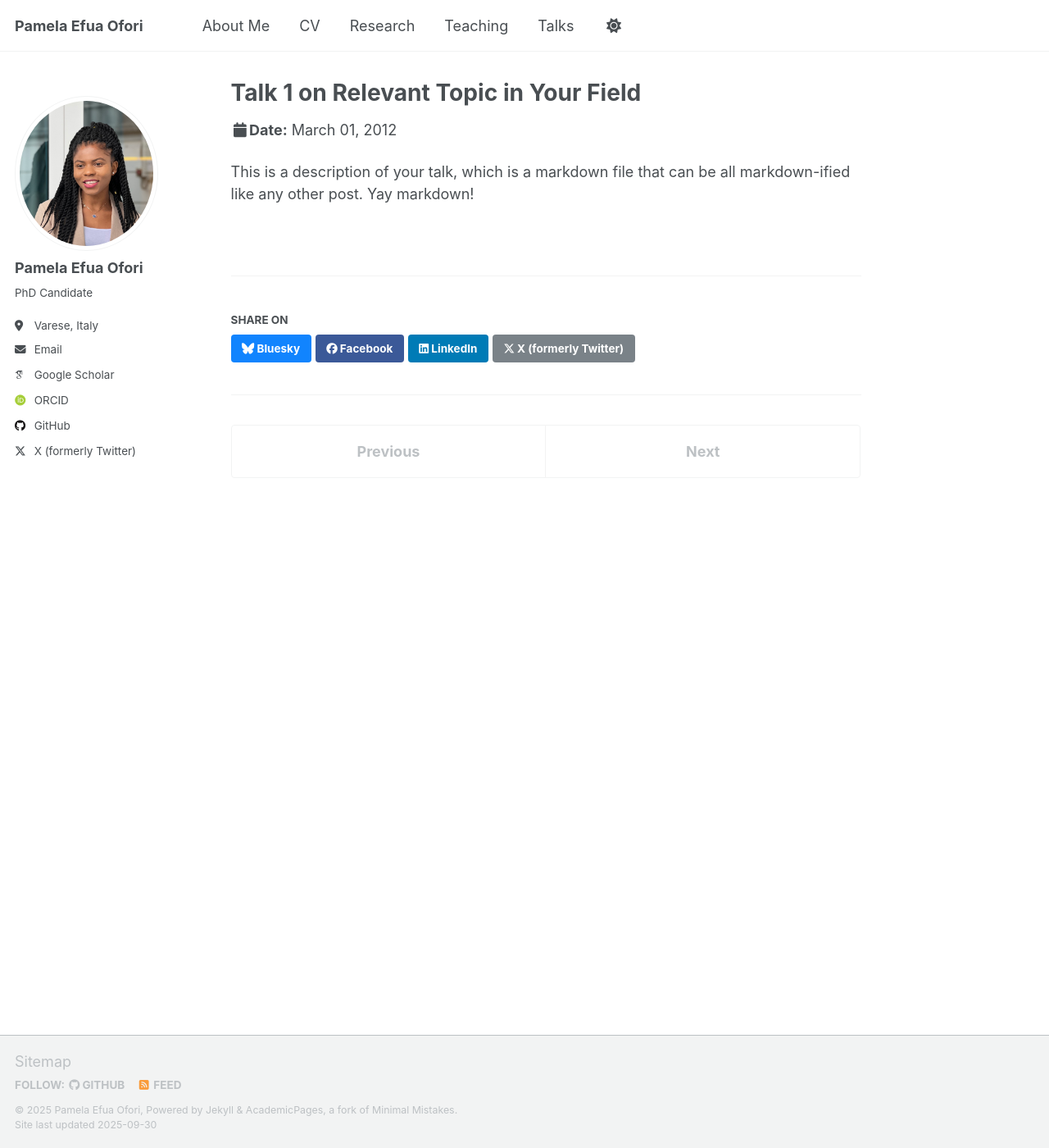
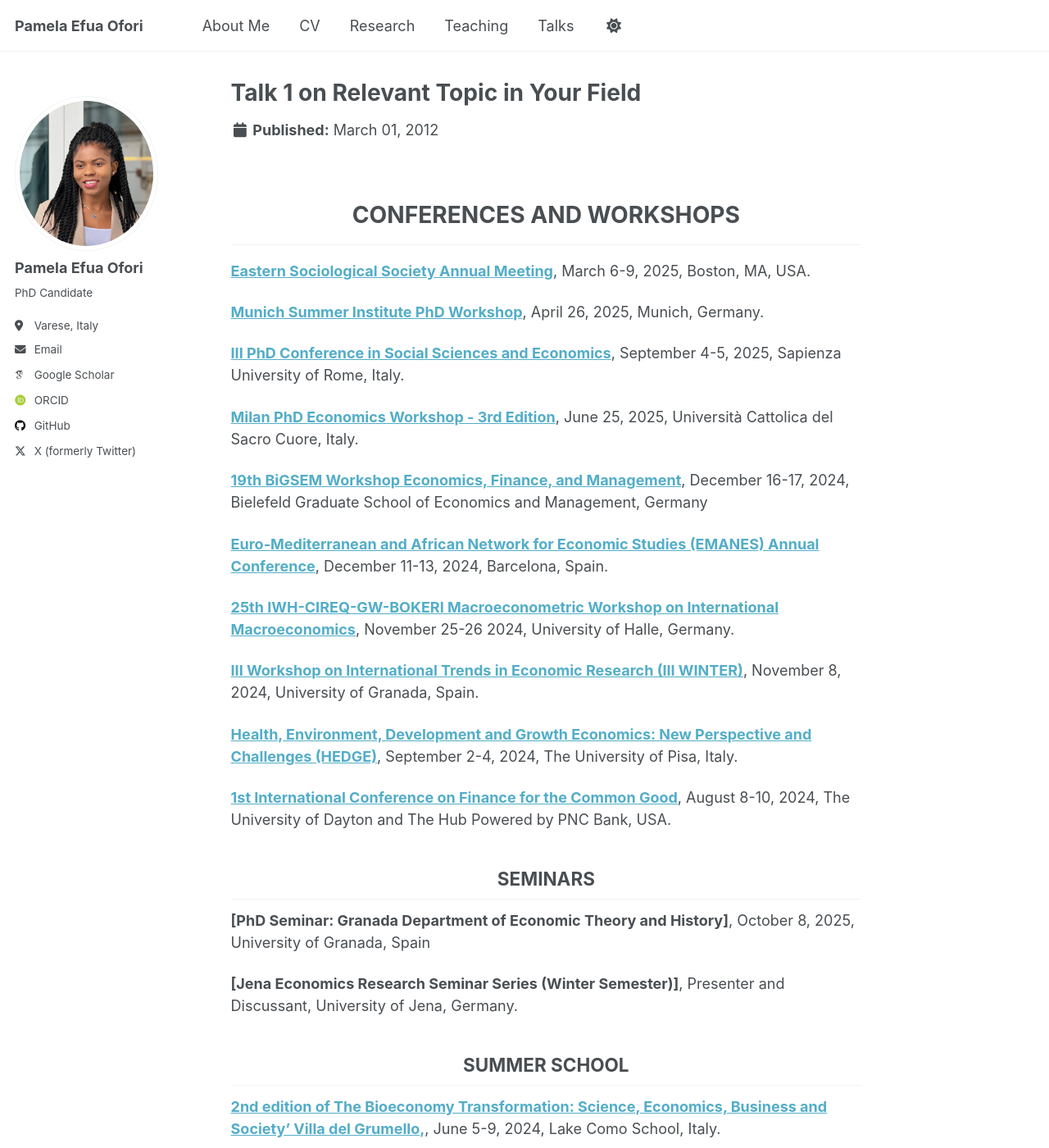
Before and after one commit to PEOFORI/peofori.github.io, a Jekyll site: the page built from _talks/2012-03-01-talk-1.md, in a window 1280 px wide and 1400 px high. Shown: the whole window at 82% size. Built offline with Jekyll 4.4.1, drawn with Linux system fonts in a browser that asks for light colours; some web fonts are replaced; a script that is not in the unit is left out.

Commit message:
Update 2012-03-01-talk-1.md

```diff
--- a/_talks/2012-03-01-talk-1.md
+++ b/_talks/2012-03-01-talk-1.md
@@ -1,11 +1,48 @@
 ---
 title: "Talk 1 on Relevant Topic in Your Field"
-collection: talks
-type: "Talk"
+layout: single
+classes: wide
 permalink: /talks/2012-03-01-talk-1
-venue: "UC San Francisco, Department of Testing"
-date: 2012-03-01
-location: "San Francisco, CA, USA"
 ---
 
-This is a description of your talk, which is a markdown file that can be all markdown-ified like any other post. Yay markdown!
+<br/>
+
+<!-- Google Tag Manager (noscript) -->
+<noscript><iframe src="https://www.googletagmanager.com/ns.html?id=GTM-PNS829G"
+height="0" width="0" style="display:none;visibility:hidden"></iframe></noscript>
+<!-- End Google Tag Manager (noscript) -->
+
+# <center> CONFERENCES AND WORKSHOPS </center>
+- - -
+**[Eastern Sociological Society Annual Meeting](https://www.essnet.org/annual-conference)**, March 6-9, 2025, Boston, MA, USA. <br/>
+
+**[Munich Summer Institute PhD Workshop](https://www.munich-summer-institute.org/msi-ph-d-workshop)**, April 26, 2025, Munich, Germany.  <br/>
+
+**[III PhD Conference in Social Sciences and Economics](https://sites.google.com/uniroma1.it/sapienzaphdconference/call-for-applications-2025?authuser=0)**, September 4-5, 2025, Sapienza University of Rome, Italy.   <br/>
+
+**[Milan PhD Economics Workshop - 3rd Edition](https://sites.google.com/view/milanphdeconworkshop/home)**, June 25, 2025, Università Cattolica del Sacro Cuore, Italy.   <br/>
+
+**[19th BiGSEM Workshop Economics, Finance, and Management](https://www.uni-bielefeld.de/fakultaeten/wirtschaftswissenschaften/einrichtungen/bigsem/bigsem-doctoral-workshop/previous-bigsem-doctoral/)**, December 16-17, 2024, Bielefeld Graduate School of Economics and Management, Germany  <br/>
+
+**[Euro-Mediterranean and African Network for Economic Studies (EMANES) Annual Conference](https://conference2024.emnes.org/programme/#1702356891788-29c57554-bb37)**, December 11-13, 2024, Barcelona, Spain.  <br/>
+
+**[25th IWH-CIREQ-GW-BOKERI Macroeconometric Workshop on International Macroeconomics](https://masteres.ugr.es/economics/docencia/plan-estudios/detallado)**,   November 25-26 2024,  University of Halle, Germany.   <br/>
+
+**[III Workshop on International Trends in Economic Research (III WINTER)](https://masteres.ugr.es/economics/docencia/plan-estudios/detallado)**,  November 8, 2024,  University of Granada, Spain.   <br/>
+
+**[Health, Environment, Development and Growth Economics: New Perspective and Challenges (HEDGE)](https://sites.google.com/view/hedge-2024)**,   September 2-4, 2024, The University of Pisa, Italy.  <br/>
+
+**[1st International Conference on Finance for the Common Good](https://www.iwh-halle.de/en/about-the-iwh/events/detail/25th-iwh-cireq-gw-bokeri-macroeconometric-workshop-international-macroeconomics)**, August 8-10, 2024, The University of Dayton and The Hub Powered by PNC Bank, USA.   <brà/>
+
+
+## <center> SEMINARS </center>
+
+**[PhD Seminar: Granada Department of Economic Theory and History]**, October 8, 2025, University of Granada, Spain  <br/>
+
+**[Jena Economics Research Seminar Series (Winter Semester)]**, Presenter and Discussant, University of Jena, Germany.  <br/>
+
+
+
+## <center> SUMMER SCHOOL </center>
+
+**[2nd edition of The Bioeconomy Transformation: Science, Economics, Business and Society’ Villa del Grumello,](https://lakecomoschool.org/wp-content/uploads/2023/11/BTSE.pdf)**,   June 5-9, 2024, Lake Como School, Italy.  <br/>
```
